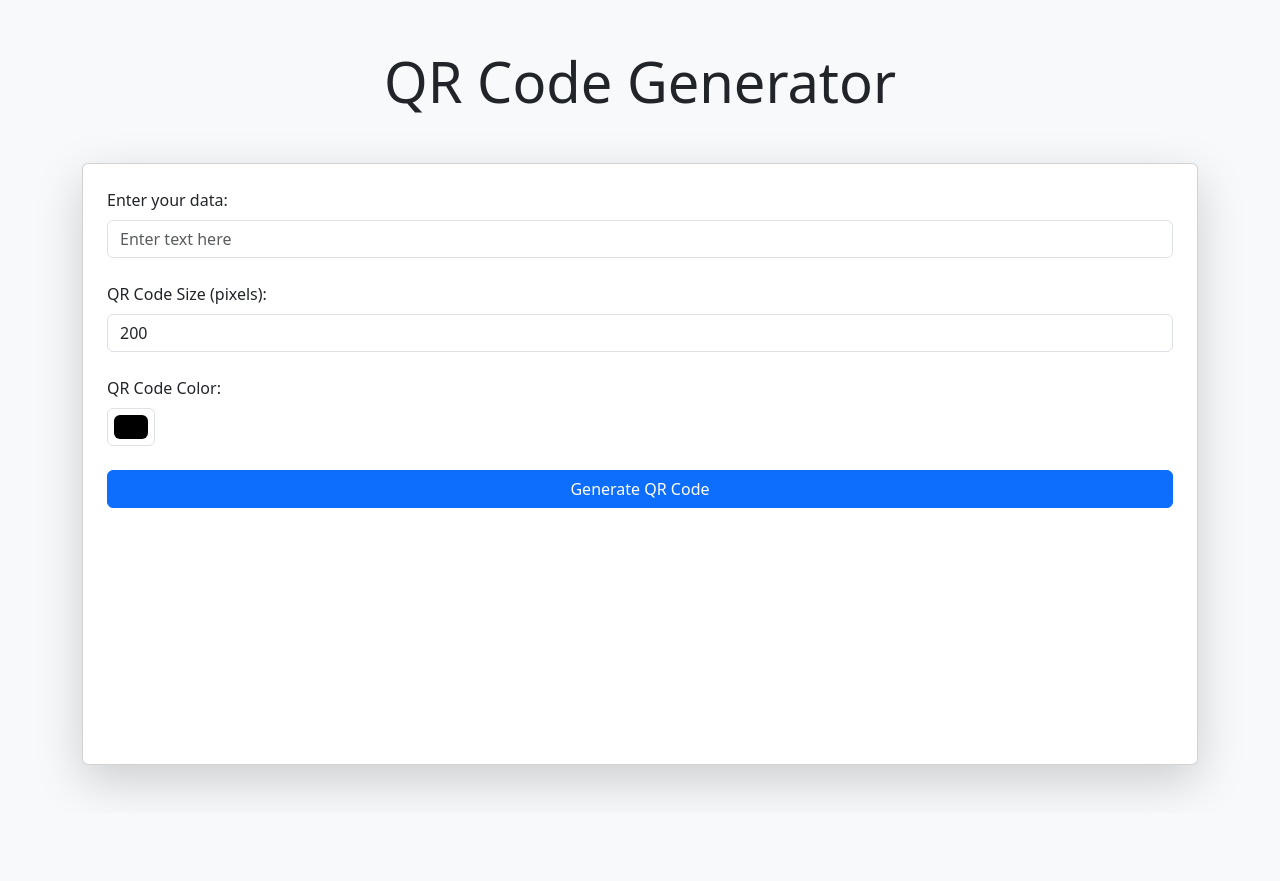
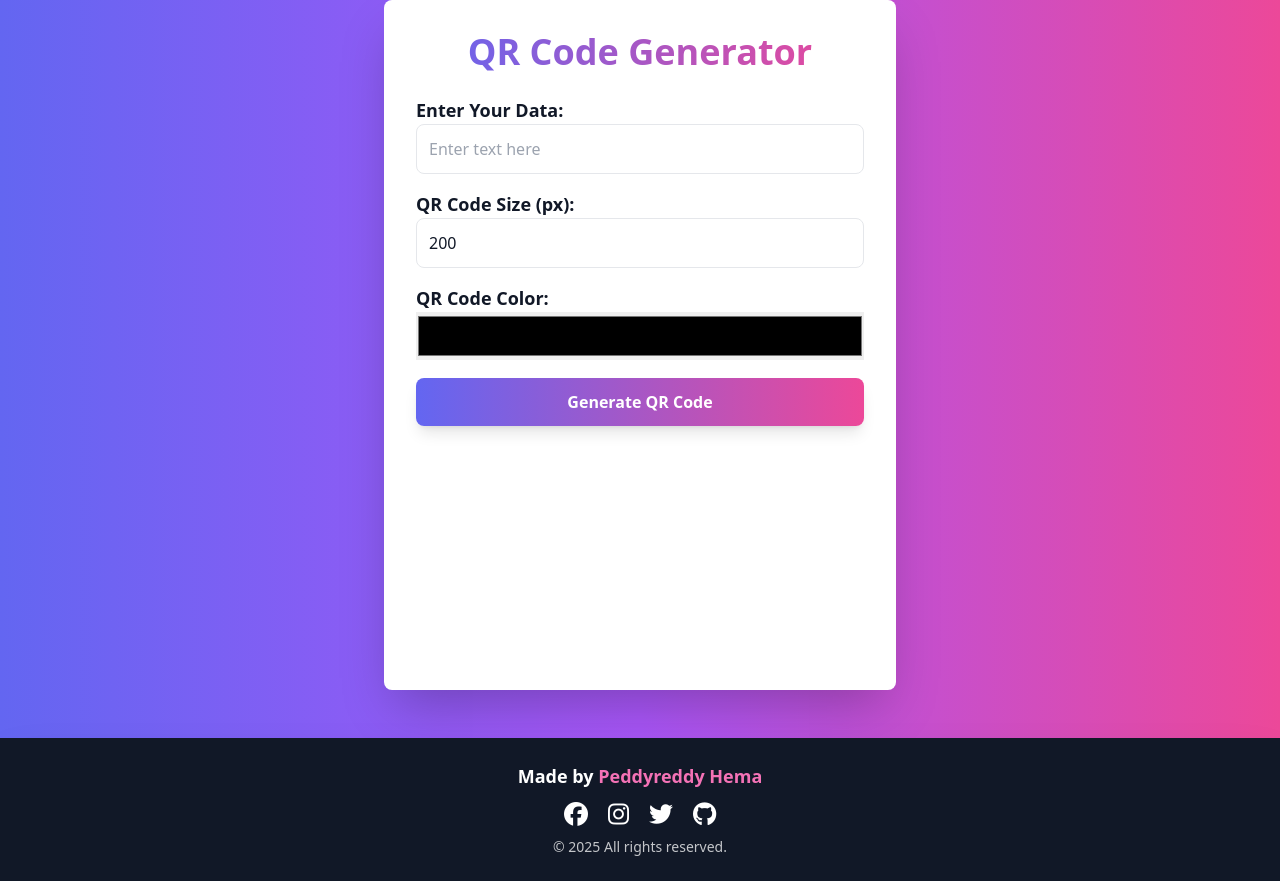
Before and after one commit to hemareddy8519/QR-Generator, a plain HTML site: page index.html in a window 1280 px wide. Before the commit the page ends 813 px from the top, so only its background shows below. Drawn offline with nearby package versions, Linux system fonts and the light colour scheme.

Commit message:
Update index.html

```diff
--- a/index.html
+++ b/index.html
@@ -4,39 +4,51 @@
     <meta charset="UTF-8">
     <meta name="viewport" content="width=device-width, initial-scale=1.0">
     <title>QR Code Generator</title>
-    <link href="https://cdn.jsdelivr.net/npm/bootstrap@5.3.0-alpha1/dist/css/bootstrap.min.css" rel="stylesheet">
+    <script src="https://cdn.tailwindcss.com"></script>
 </head>
-<body class="bg-light">
+<body class="bg-gradient-to-r from-indigo-500 via-purple-500 to-pink-500 min-h-screen flex flex-col justify-center items-center text-white">
 
-    <div class="container py-5">
-        <div class="text-center mb-5">
-            <h1 class="display-4">QR Code Generator</h1>
-        </div>
+    <div class="bg-white shadow-2xl rounded-lg p-8 max-w-lg w-full text-gray-900">
+        <h1 class="text-4xl font-bold text-center mb-6 bg-gradient-to-r from-indigo-500 to-pink-500 text-transparent bg-clip-text">
+            QR Code Generator
+        </h1>
 
-        <div class="card shadow-lg p-4">
         <div class="mb-4">
-                <label for="qrInput" class="form-label">Enter your data:</label>
-                <input type="text" id="qrInput" placeholder="Enter text here" class="form-control" />
+            <label for="qrInput" class="block text-lg font-semibold">Enter Your Data:</label>
+            <input type="text" id="qrInput" placeholder="Enter text here" class="w-full p-3 border rounded-lg focus:ring-2 focus:ring-indigo-400 transition duration-300 outline-none" />
         </div>
 
         <div class="mb-4">
-                <label for="qrSize" class="form-label">QR Code Size (pixels):</label>
-                <input type="number" id="qrSize" value="200" min="100" max="500" class="form-control" />
+            <label for="qrSize" class="block text-lg font-semibold">QR Code Size (px):</label>
+            <input type="number" id="qrSize" value="200" min="100" max="500" class="w-full p-3 border rounded-lg focus:ring-2 focus:ring-pink-400 transition duration-300 outline-none" />
         </div>
 
         <div class="mb-4">
-                <label for="qrColor" class="form-label">QR Code Color:</label>
-                <input type="color" id="qrColor" value="#000000" class="form-control form-control-color" />
+            <label for="qrColor" class="block text-lg font-semibold">QR Code Color:</label>
+            <input type="color" id="qrColor" value="#000000" class="w-full h-12 cursor-pointer" />
         </div>
 
-            <button onclick="generateQRCode()" class="btn btn-primary w-100 mb-3">Generate QR Code</button>
+        <button onclick="generateQRCode()" class="w-full bg-gradient-to-r from-indigo-500 to-pink-500 text-white py-3 rounded-lg font-semibold shadow-lg hover:shadow-2xl transform hover:scale-105 transition duration-300">
+            Generate QR Code
+        </button>
 
-            <div id="qrCodeContainer" class="d-flex justify-content-center align-items-center mb-3" style="min-height: 200px;"></div>
+        <div id="qrCodeContainer" class="flex justify-center items-center my-4 min-h-[200px]"></div>
 
-            <button id="downloadBtn" style="display:none;" onclick="downloadQRCode()" class="btn btn-success w-100">Download QR Code</button>
+        <button id="downloadBtn" style="display:none;" onclick="downloadQRCode()" class="w-full bg-green-500 text-white py-3 rounded-lg font-semibold shadow-lg hover:shadow-2xl transform hover:scale-105 transition duration-300">
+            Download QR Code
+        </button>
     </div>
+    <footer class="w-full bg-gray-900 py-6 mt-12 text-center text-white shadow-2xl">
+        <p class="text-lg font-semibold">Made by <span class="text-pink-400">Peddyreddy Hema</span></p>
+        <div class="flex justify-center mt-3 space-x-5">
+            <a href="#" class="hover:text-blue-400 transform hover:scale-125 transition duration-300"><i class="fab fa-facebook text-2xl"></i></a>
+            <a href="#" class="hover:text-pink-400 transform hover:scale-125 transition duration-300"><i class="fab fa-instagram text-2xl"></i></a>
+            <a href="#" class="hover:text-blue-300 transform hover:scale-125 transition duration-300"><i class="fab fa-twitter text-2xl"></i></a>
+            <a href="#" class="hover:text-gray-300 transform hover:scale-125 transition duration-300"><i class="fab fa-github text-2xl"></i></a>
         </div>
-
+        <p class="text-sm mt-2 opacity-75">© 2025 All rights reserved.</p>
+    </footer>
+    <script src="https://kit.fontawesome.com/a076d05399.js" crossorigin="anonymous"></script>
     <script src="https://cdn.rawgit.com/davidshimjs/qrcodejs/gh-pages/qrcode.min.js"></script>
     <script src="script.js"></script>
 </body>
```
Lines whose indentation alone changed are shown as unchanged.
